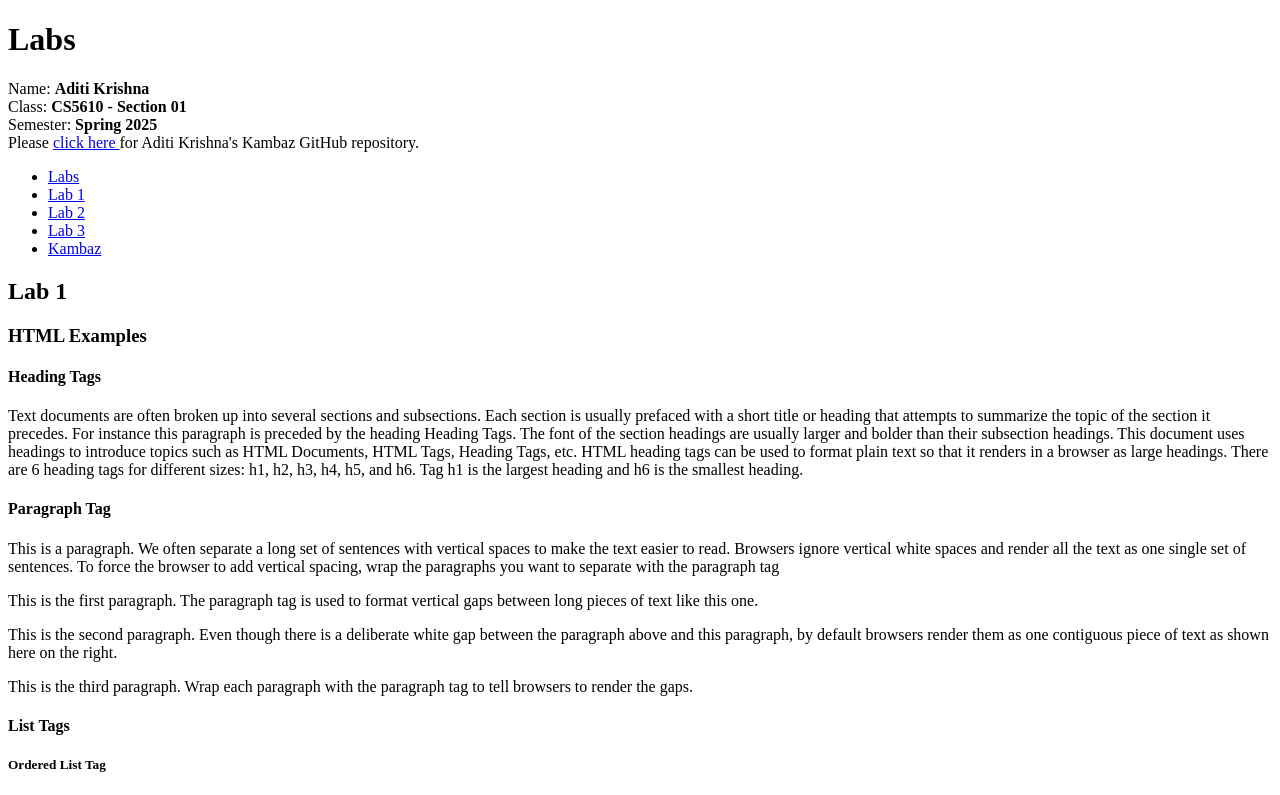
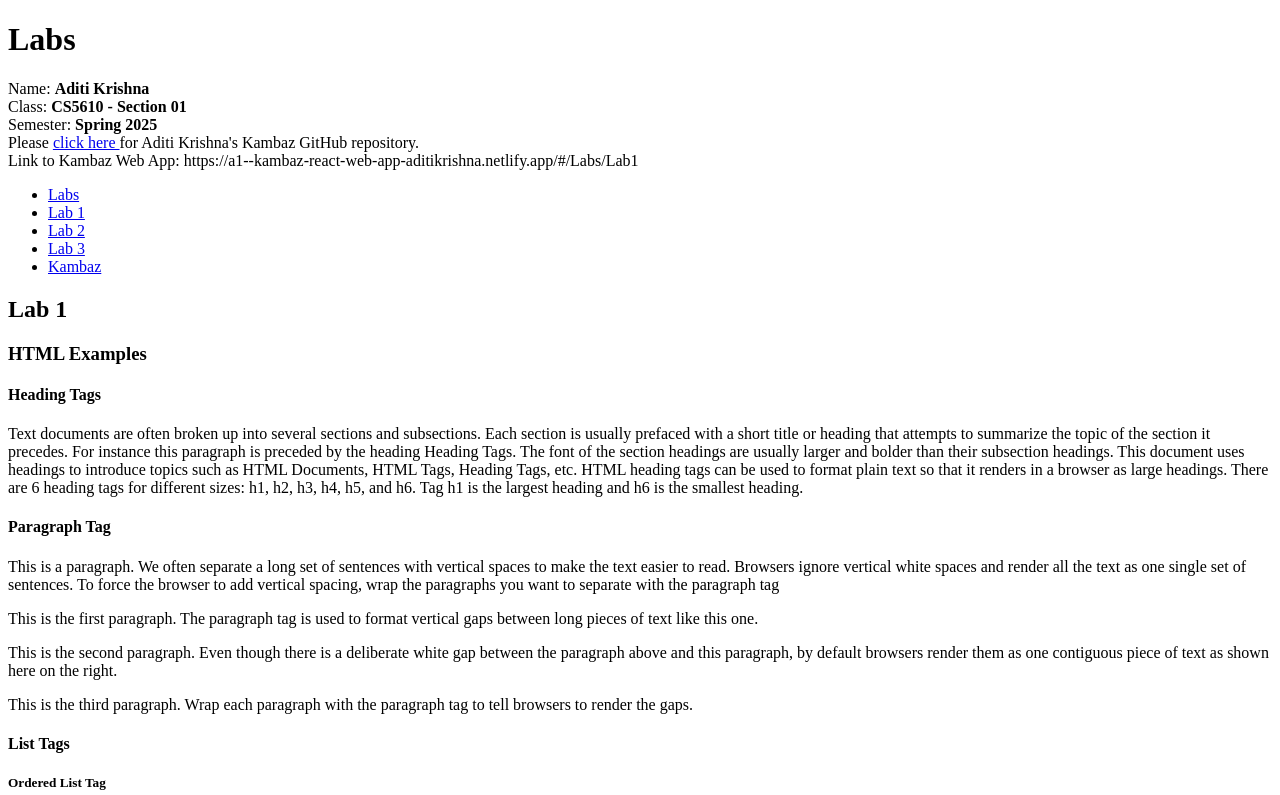
Before and after one commit to krishna-aditi/kambaz-react-web-app, a React (Vite) app: page /#/Labs/Lab1 in a window 1280 px wide. Shown: the top 795 px of the page. Built offline with nearby package versions, Linux system fonts and the light colour scheme.

Commit message:
updating labs landing page

```diff
--- a/src/Labs/index.tsx
+++ b/src/Labs/index.tsx
@@ -15,6 +15,8 @@ export default function Labs() {
       Semester: <b>Spring 2025</b>
       <br/>
       Please <a href = "https://github.com/krishna-aditi/kambaz-react-web-app"> click here </a> for Aditi Krishna's Kambaz GitHub repository.
+      <br/>
+      Link to Kambaz Web App: https://a1--kambaz-react-web-app-aditikrishna.netlify.app/#/Labs/Lab1
       <TOC />
       <Routes>
         <Route path="/" element={<Navigate to="Lab1" />} />
```
